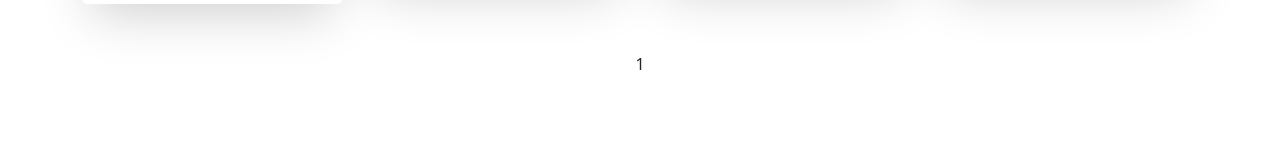
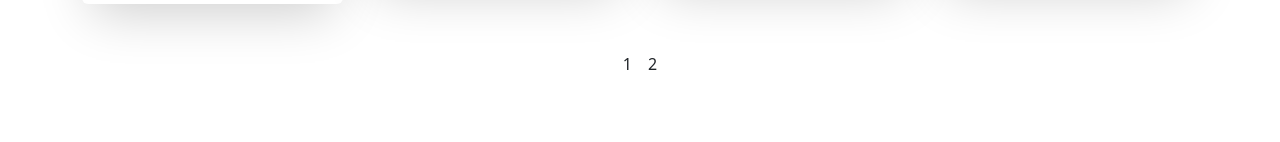
Before and after one commit to Felicien1992/Tour-full-project, a React (Create React App) app in the folder frontend/: page /tours in a window 1280 px wide. Shown: the part 1279-1421 px from the top of the page. Built offline with nearby package versions, Linux system fonts and the light colour scheme; a web font is replaced by a local one.

Commit message:
add setPage

```diff
--- a/frontend/src/pages/Tours.jsx
+++ b/frontend/src/pages/Tours.jsx
@@ -7,7 +7,6 @@ import TourCard from './../shared/TourCard'
 import SearchBar from './../shared/SearchBar'
 import Newsletter from './../shared/Newsletter'
 import { Container, Row, Col } from 'reactstrap'
-import {} from 'reactstrap'
 
 const Tours = () => {
 
@@ -16,7 +15,7 @@ const Tours = () => {
 
   useEffect(()=>{
 
-    const pages = Math.ceil(5/ 8); // later we will use backend data count
+    const pages = Math.ceil(5/ 4); // later we will use backend data count
     setPageCount(pages);
 
   },[page]);
@@ -44,7 +43,7 @@ const Tours = () => {
               <div className="pagination d-flex align-items-center
               justify-content-center mt-4 gap-3">
                 {[...Array(pageCount).keys()].map(number=> (
-                  <span>
+                  <span key={number} onClick={()=> setPage(number)}>
                     {number + 1}
                   </span>
                 ))}
```
